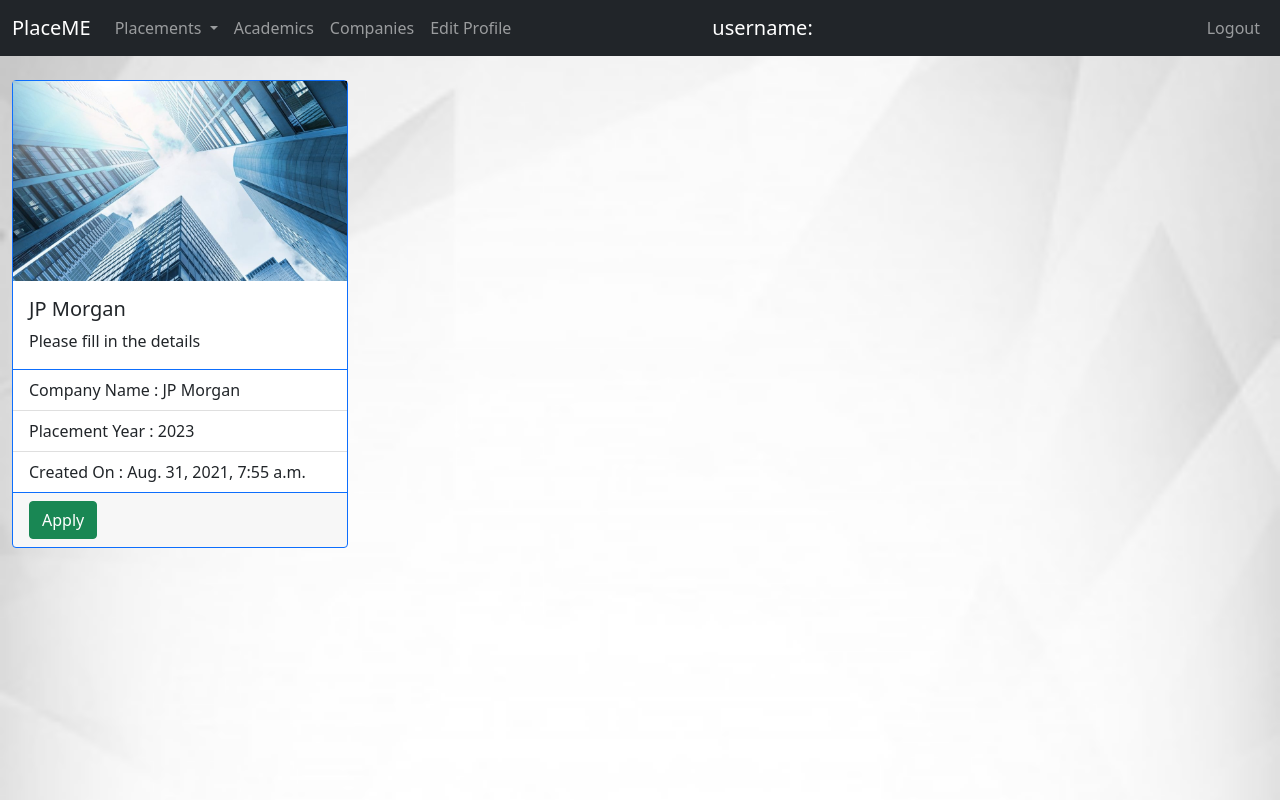
After one commit to shobhitexe/placeme, a Django app: page /placement-applications/ in a window 1280 px wide. The commit adds this page. Run offline with Django 3.2, Linux system fonts and the light colour scheme; data comes from the database, SQL or seed files in the repository; both versions use the stored data as it was after the commit; some libraries are stand-ins or nearby versions.

Commit message:
completed delete on placement applications

```diff
--- a/base/models.py
+++ b/base/models.py
@@ -94,7 +94,7 @@ class Student(models.Model):
 
 
 class PlacementApplication(models.Model):
-    company = models.ForeignKey(Company, on_delete=models.SET_NULL,null=True)
+    company = models.ForeignKey(Company, on_delete=models.SET_NULL,null=True,related_name='company')
     placement_year = models.PositiveSmallIntegerField()
     created_at = models.DateTimeField(editable=False,auto_now_add=True)
     form_fields = models.TextField()
--- /dev/null
+++ b/base/templates/applications.html
@@ -0,0 +1,52 @@
+{% extends 'base.html' %}
+{% load static %}
+{% load crispy_forms_tags %}
+{% block content %}
+{% if applications %}
+<br>
+<div class="container-fluid">
+    <div class="row">
+        {% for application in applications %}
+            <div class="col-auto">
+                <div class="card border-primary mb-4">
+                        {% if application.0.company.logo %}
+                        <img style="height: 200px; width: 100%; display: block;" src="{{ application.0.company.logo.url }}" alt="Card image">
+                        {% else %}
+                        <img style="height: 200px; width: 100%; display: block;" src="{% static 'images/company.jpeg' %}" alt="Card image">
+                        {% endif %}
+                    <div class="card-body">
+                        <h5 class="card-title">{{ application.1.title }}</h5>
+                        <p class="card-text">{{ application.1.description }}</p>
+                    </div>
+                    <ul class="list-group list-group-flush">
+                        <li class="list-group-item">Company Name : {{application.0.company.name}}</li>
+                        <li class="list-group-item">Placement Year : {{application.0.placement_year}}</li>
+                        <li class="list-group-item">Created On : {{application.0.created_at}}</li>
+                    </ul>
+                    <div class="card-footer text-muted">
+                    <form method = "post">
+                        {% csrf_token %}
+                        {% if request.user.is_staff %}
+                        <button type="submit" class="btn btn-success" id="responses" name="responses" value="1">Responses</button>
+                        <button type="submit" class="btn btn-primary" id="preview" name="preview" value="1">Preview</button>
+                        <button type="submit" class="btn btn-danger" id="delete" name="delete" value="{{application.0.id}}">Delete</button>
+                        {% else %}
+                        <button type="submit" class="btn btn-success" id="apply" name="apply" value="1">Apply</button>
+                        {% endif %}
+                    </form>
+                    </div>
+                </div>
+            </div>
+        {% endfor %}
+    </div>
+</div>
+{% else %}
+<div class="alert alert-danger" role="alert">
+    <h4 class="alert-heading">No Companies Added !! </h4>
+    <p>You have not yet added any companies.</p>
+</div>
+
+{% endif %}
+
+
+{% endblock content %}
--- a/base/templates/base.html
+++ b/base/templates/base.html
@@ -43,6 +43,7 @@
                   <li><a class="dropdown-item" href="#">View Placement Rules</a></li>
                   <li><a class="dropdown-item" href="#">View Placement Results</a></li>
                   {% endif %}
+                  <li><a class="dropdown-item" href="{% url 'applications' %}">Placement Applications</a></li>
                 </ul>
               </li>
               {% if request.user.is_staff %}
--- a/base/views.py
+++ b/base/views.py
@@ -220,3 +220,23 @@ def createform_view(request,company_id):
         placement_application = PlacementApplication(company=company,form_fields=form_fields,placement_year=placement_year)
         placement_application.save()
         return redirect('company')
+
+
+def placement_applications_view(request):
+    if request.method == 'GET':
+        applications = PlacementApplication.objects.all()
+        if not applications.exists():
+            applications = None
+        fields = []
+        for application in applications:
+            form_fields = json.loads(application.form_fields)
+            fields.append(form_fields)
+        applications = zip(applications,fields)
+        return render(request,'applications.html',{'applications':applications})
+
+    elif  request.method == 'POST':
+        if request.POST.get("delete"):
+            id = request.POST.get("delete")
+            instance = PlacementApplication.objects.get(id=id)
+            instance.delete()
+            return redirect('applications')
--- a/placeme/urls.py
+++ b/placeme/urls.py
@@ -15,7 +15,7 @@ Including another URLconf
 """
 from django.contrib import admin
 from django.urls import path,re_path
-from base.views import index_view,login_handle_view,student_cred_view,company_view,profile_view,academics_view,createform_view
+from base.views import index_view,login_handle_view,student_cred_view,company_view,profile_view,academics_view,createform_view,placement_applications_view
 from django.conf import settings
 from django.conf.urls.static import static
 
@@ -27,8 +27,8 @@ urlpatterns = [
     path('companies/',company_view,name='company'),
     path('profile/',profile_view,name='profile'),
     path('academics/',academics_view,name='academics'),
-    # path('create-form/',createform_view,name='createform'),
     re_path(r'^create-form/(?P<company_id>[0-9])/$', createform_view, name='createform'),
+    path('placement-applications/',placement_applications_view,name='applications'),
 ]
 
 if settings.DEBUG:
```
Also changed, not shown: base/migrations/0014_alter_placementapplication_company.py (added), db.sqlite3.
